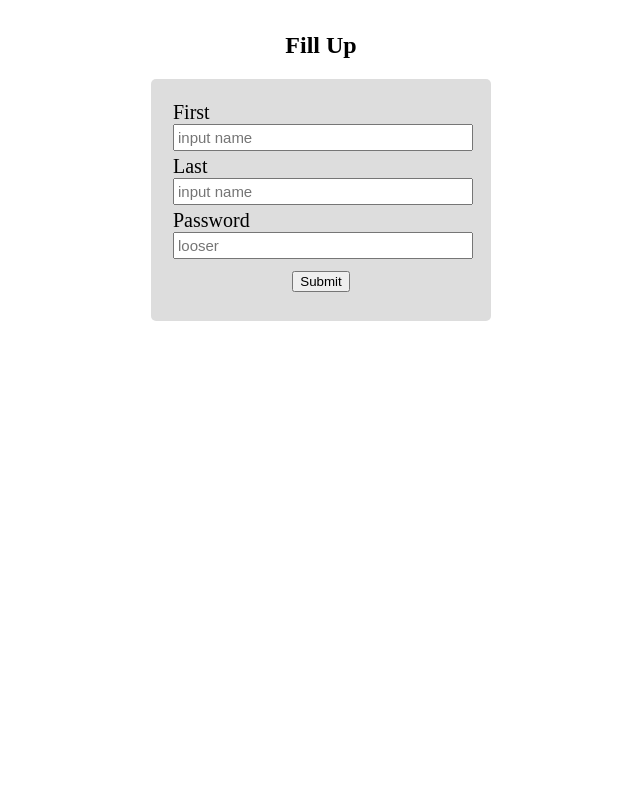
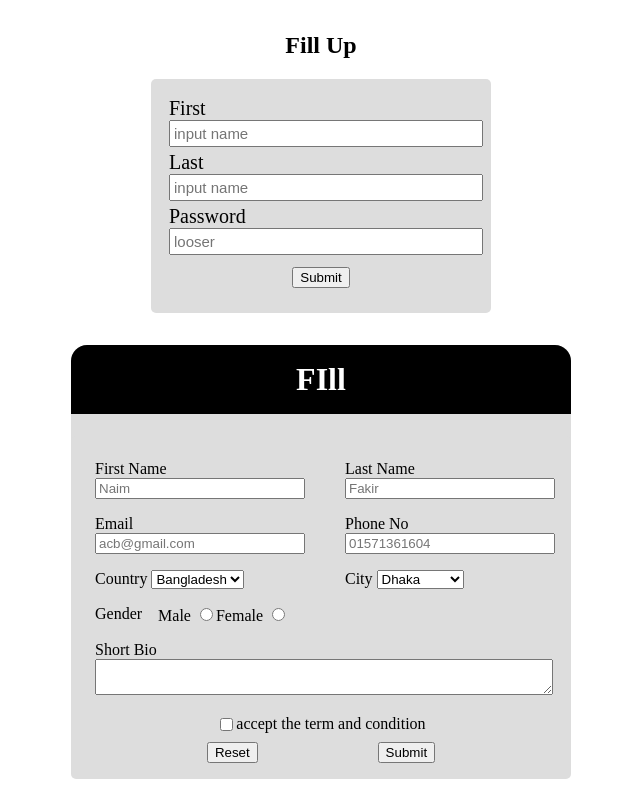
Before and after one commit to naim-collab/Form, a plain HTML site: page index.html in a window 1280 px wide. Shown: the whole page, without its empty margins (319-959 px from the left). Drawn offline with nearby package versions, Linux system fonts and the light colour scheme.

Commit message:
form updated

```diff
--- a/form.css
+++ b/form.css
@@ -1,4 +1,4 @@
-.container {
+.container-1 {
   width: 340px;
   margin: 1rem auto;
 }
@@ -10,14 +10,14 @@ form {
   background-color: #ddd;
 }
 
-.form-group input {
-  width: 290px;
+.form-group-1 input {
+  width: 100%;
   font-size: 15px;
   padding: 3px;
   color: red;
 }
 
-.form-group {
+.form-group-1 {
   font-size: 20px;
   padding: 2px;
 }
@@ -34,3 +34,76 @@ h2 {
   text-align: center;
   margin-top: 2rem;
 }
+
+.container {
+  margin: 2rem auto;
+  width: 500px;
+  background-color: #ddd;
+  border-radius: 1rem;
+}
+
+h1 {
+  text-align: center;
+  background-color: black;
+  border-top-left-radius: 1rem;
+  border-top-right-radius: 1rem;
+  color: white;
+  padding: 1rem;
+}
+
+.form {
+  /* width: 100%; */
+}
+
+form {
+  /* margin-left: 2rem; */
+  padding: 1rem;
+}
+
+.inline-form {
+  display: flex;
+  /* background-color: antiquewhite; */
+  gap: 2rem;
+  /* width: 200px; */
+
+  align-items: center;
+}
+
+.form-group {
+  padding: 0.5rem;
+  justify-content: space-between;
+  width: 100%;
+}
+
+.form-group-bio {
+  padding: 0.5rem;
+}
+
+.form-group-bio textarea {
+  width: 100%;
+}
+.check-box {
+  display: flex;
+  text-align: center;
+  margin: 0.5rem;
+  justify-content: center;
+}
+
+.btn {
+  display: flex;
+  justify-content: space-evenly;
+  /* background-color: #6f1f1f; */
+}
+.radio-inline-group {
+  display: flex;
+  margin-left: 1rem;
+}
+
+.form-group-gender {
+  display: flex;
+  padding: 0.5rem;
+}
+
+.form-group input {
+  width: 100%;
+}
--- a/index.html
+++ b/index.html
@@ -5,25 +5,111 @@
     <meta name="viewport" content="width=device-width, initial-scale=1.0" />
     <title>Form</title>
     <link rel="stylesheet" href="form.css" />
+    <link
+      rel="stylesheet"
+      href="https://fonts.googleapis.com/css2?family=Material+Symbols+Outlined"
+    />
   </head>
   <body>
-    <div class="container">
+    <div class="container-1">
       <h2>Fill Up</h2>
       <form>
-        <div class="form-group">
+        <div class="form-group-1">
           <label for="fname">First</label><br />
           <input type="text" id="fname" placeholder="input name" />
         </div>
-        <div class="form-group">
+        <div class="form-group-1">
           <label for="lname">Last</label><br />
           <input type="text" id="lname" placeholder="input name" />
         </div>
-        <div class="form-group">
+        <div class="form-group-1">
           <label for="password">Password</label><br />
           <input type="password" id="password" placeholder="looser" />
         </div>
         <div class="button"><input type="submit" /></div>
       </form>
     </div>
+
+    <div class="container">
+      <h1>FIll</h1>
+      <section class="form">
+        <form>
+          <div class="inline-form">
+            <div class="form-group">
+              <label for="fname">First Name</label>
+              <input type="text" id="fname" placeholder="Naim" />
+            </div>
+            <div class="form-group">
+              <label for="lname">Last Name</label>
+              <input type="text" id="lname" placeholder="Fakir" />
+            </div>
+          </div>
+
+          <div class="inline-form">
+            <div class="form-group">
+              <label for="email">Email</label>
+              <input type="email" id="email" placeholder="acb@gmail.com" />
+            </div>
+            <div class="form-group">
+              <label for="number">Phone No</label>
+              <input type="tel" id="number" placeholder="01571361604" />
+            </div>
+          </div>
+
+          <div class="inline-form">
+            <div class="form-group">
+              <label for="country">Country</label>
+              <select name="country" id="country">
+                <option value="Bangladesh">Bangladesh</option>
+                <option value="India">India</option>
+                <option value="Qatar">Qatar</option>
+                <option value="Brazil">Brazil</option>
+              </select>
+            </div>
+
+            <div class="form-group">
+              <label for="city">City</label>
+              <select name="city" id="city">
+                <option value="Dhaka">Dhaka</option>
+                <option value="Kolkata">Kolkata</option>
+                <option value="Mumbai">Mumbai</option>
+                <option value="chittagong">Chittagong</option>
+              </select>
+            </div>
+          </div>
+
+          <div class="form-group-gender">
+            <label for="gender">Gender</label>
+            <div class="radio-inline-group">
+              <div class="radio-inline">
+                <label for="male">Male</label>
+                <input type="radio" value="Male" id="male" name="gender" />
+              </div>
+
+              <div class="radio-inline">
+                <label for="female">Female</label>
+                <input type="radio" value="Female" id="female" name="gender" />
+              </div>
+            </div>
+          </div>
+          <div class="form-group-bio">
+            <label for="bio">Short Bio</label>
+            <textarea name="bio" id="bio"></textarea>
+          </div>
+
+          <div class="check-box">
+            <input type="checkbox" />
+            <div>accept the term and condition</div>
+          </div>
+          <div class="btn">
+            <div class="btn reset-button" S><input type="reset" /></div>
+
+            <div class="btn submit-button">
+              <input type="submit" />
+            </div>
+          </div>
+        </form>
+      </section>
+    </div>
   </body>
 </html>
```
